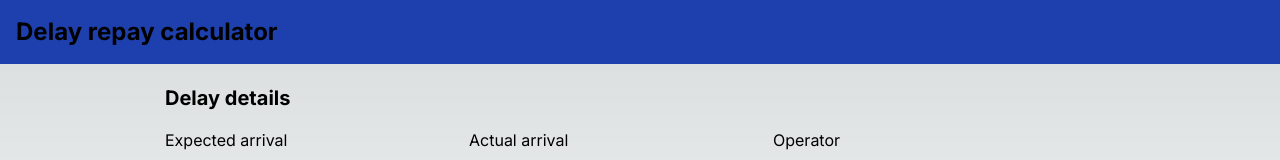
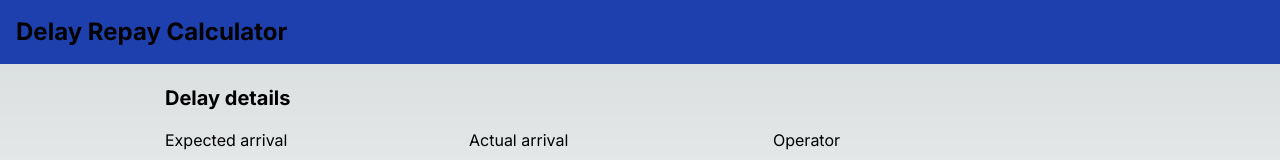
Before and after one commit to georgejkaye/delay-repay, a Next.js app: page / in a window 1280 px wide. Shown: the top 160 px of the page. Built offline with nearby package versions, Linux system fonts and the light colour scheme.

Commit message:
[fix] Fix #13: titlecase the title

```diff
--- a/src/app/page.tsx
+++ b/src/app/page.tsx
@@ -21,7 +21,7 @@ const operators: Operator[] = [...operatorData].sort((op1, op2) =>
 
 const TopBar = () => (
   <div className="bg-blue-800 p-4">
-    <h1 className="font-bold text-2xl">Delay repay calculator</h1>
+    <h1 className="font-bold text-2xl">Delay Repay Calculator</h1>
   </div>
 )
 
```
